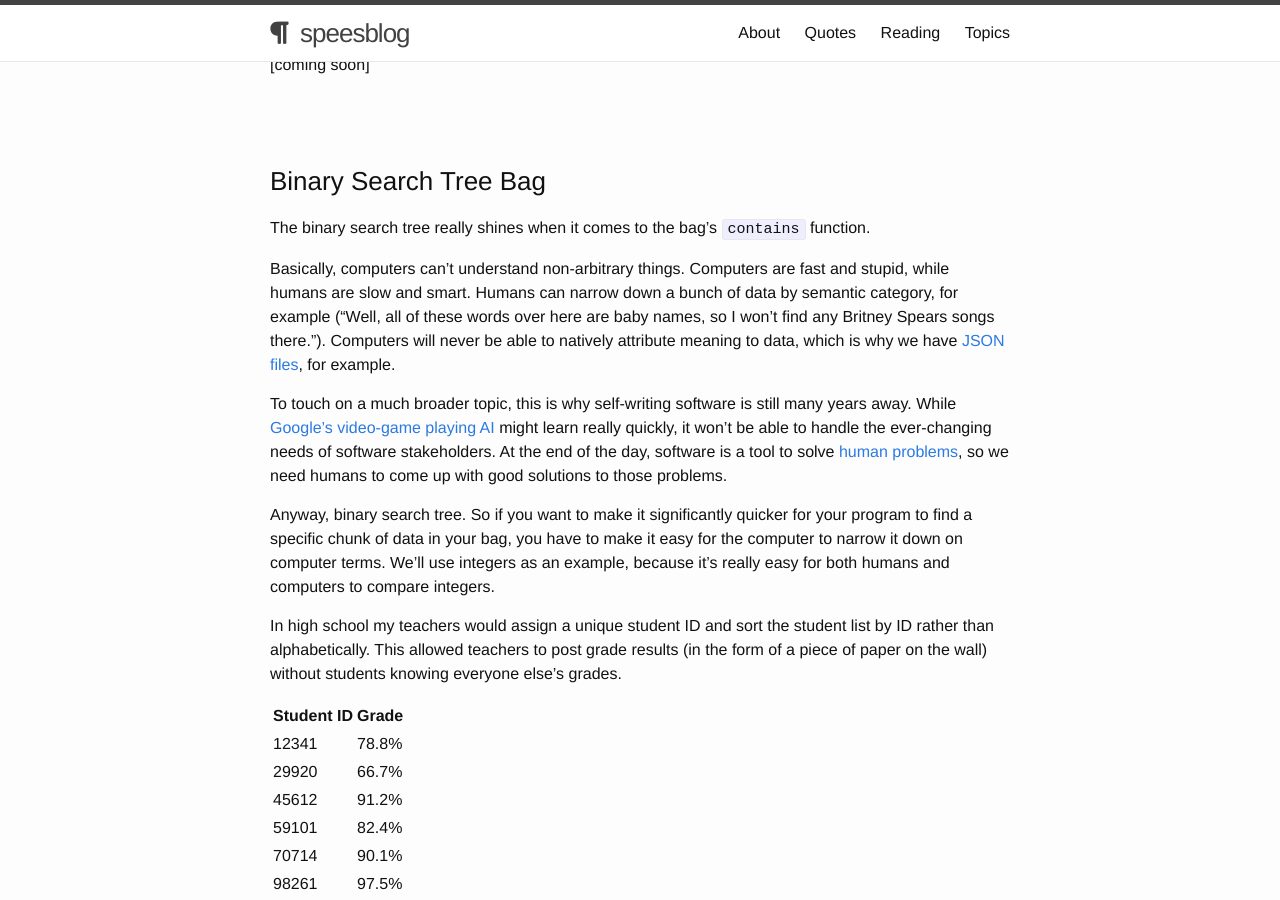
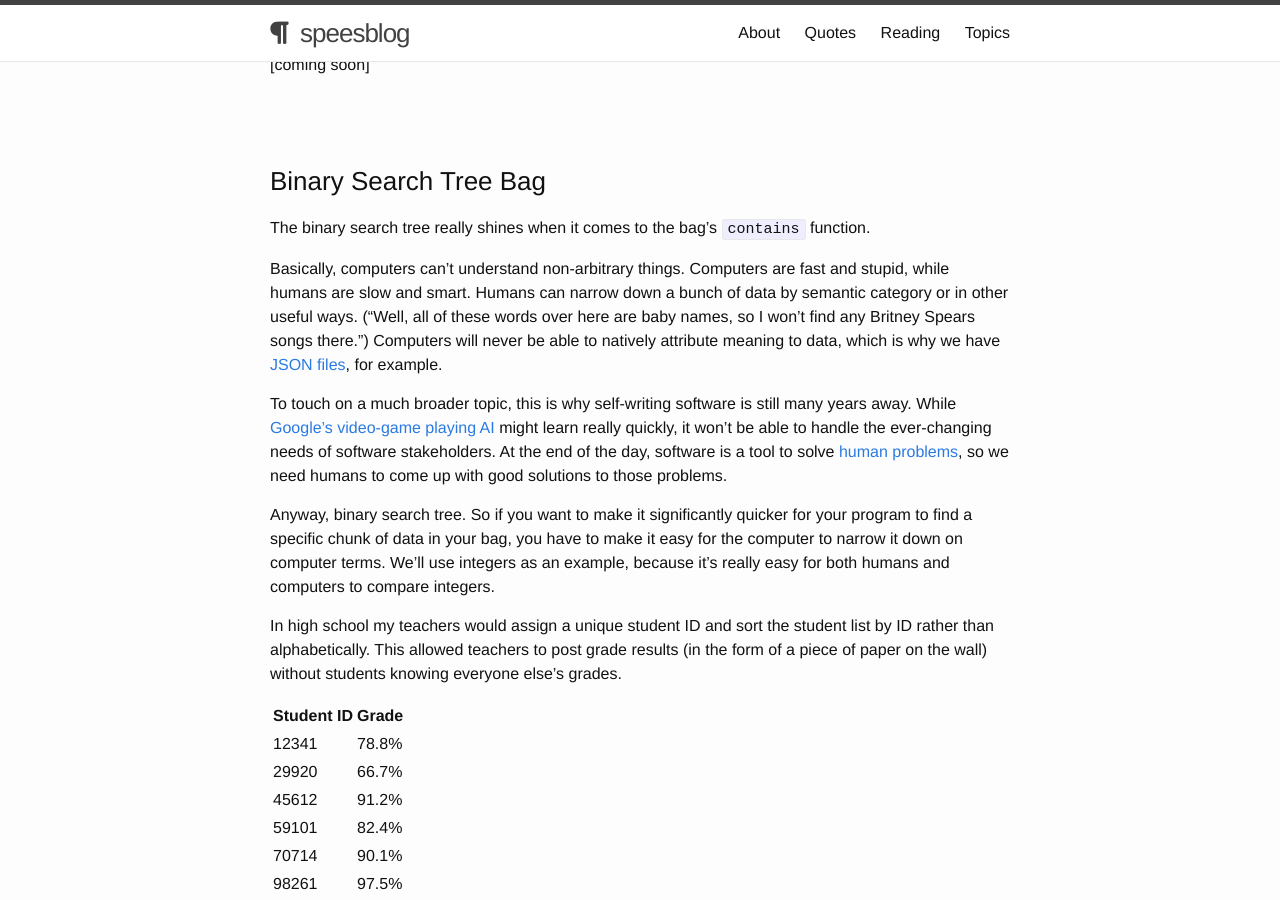
Before and after one commit to shelbyspees/speesblog, a Jekyll site: the page built from _posts/2015-03-11-finals-bag-adt.md, in a window 1280 px wide and 900 px high, scrolled down 1189 px. Built offline with Jekyll 4.4.1, drawn with Linux system fonts in a browser that asks for light colours; nearby versions of some CDN libraries.

Commit message:
Update links

```diff
--- a/_posts/2015-03-11-finals-bag-adt.md
+++ b/_posts/2015-03-11-finals-bag-adt.md
@@ -39,9 +39,9 @@
 
 The binary search tree really shines when it comes to the bag's `contains` function.
 
-Basically, computers can't understand non-arbitrary things. Computers are fast and stupid, while humans are slow and smart. Humans can narrow down a bunch of data by semantic category, for example ("Well, all of these words over here are baby names, so I won't find any Britney Spears songs there."). Computers will never be able to natively attribute meaning to data, which is why we have [JSON files](http://www.w3schools.com/json/), for example.
+Basically, computers can't understand non-arbitrary things. Computers are fast and stupid, while humans are slow and smart. Humans can narrow down a bunch of data by semantic category or in other useful ways. ("Well, all of these words over here are baby names, so I won't find any Britney Spears songs there.") Computers will never be able to natively attribute meaning to data, which is why we have [JSON files](http://www.w3schools.com/json/), for example.
 
-To touch on a much broader topic, this is why self-writing software is still many years away. While [Google's video-game playing AI](http://blogs.discovermagazine.com/crux/2015/02/26/artificial-intelligence-atari-video-games/#.VQDj1BDSm5I) might learn really quickly, it won't be able to handle the ever-changing needs of software stakeholders. At the end of the day, software is a tool to solve [human problems]({% post_url 2015-03-01-read-the-humanities %}), so we need humans to come up with good solutions to those problems.
+To touch on a much broader topic, this is why self-writing software is still many years away. While [Google's video-game playing AI](http://blogs.discovermagazine.com/crux/2015/02/26/artificial-intelligence-atari-video-games/#.VQDj1BDSm5I) might learn really quickly, it won't be able to handle the ever-changing needs of software stakeholders. At the end of the day, software is a tool to solve [human problems]({{ site.url }}{% post_url 2015-03-01-read-the-humanities %}), so we need humans to come up with good solutions to those problems.
 
 Anyway, binary search tree. So if you want to make it significantly quicker for your program to find a specific chunk of data in your bag, you have to make it easy for the computer to narrow it down on computer terms. We'll use integers as an example, because it's really easy for both humans and computers to compare integers.
 
```
